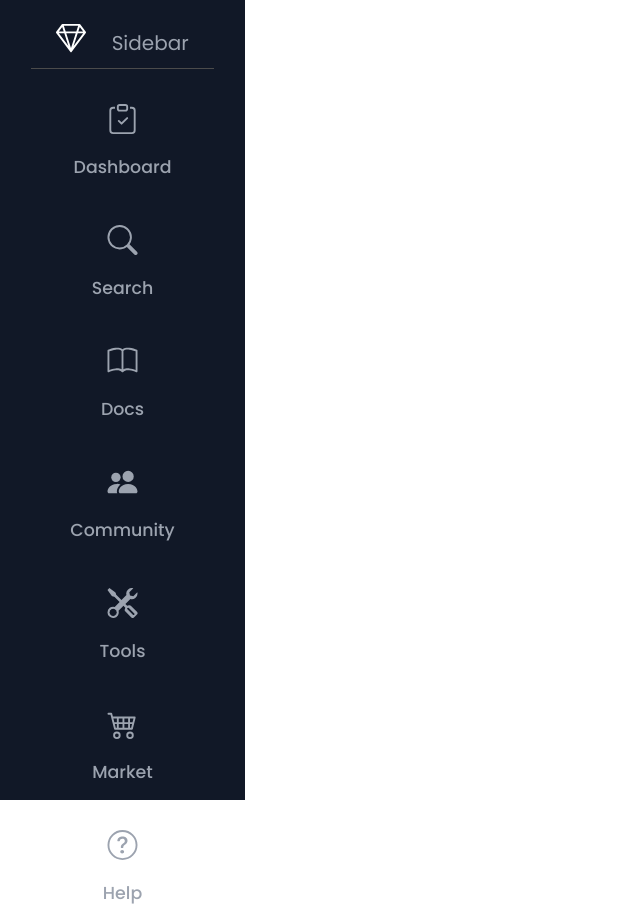
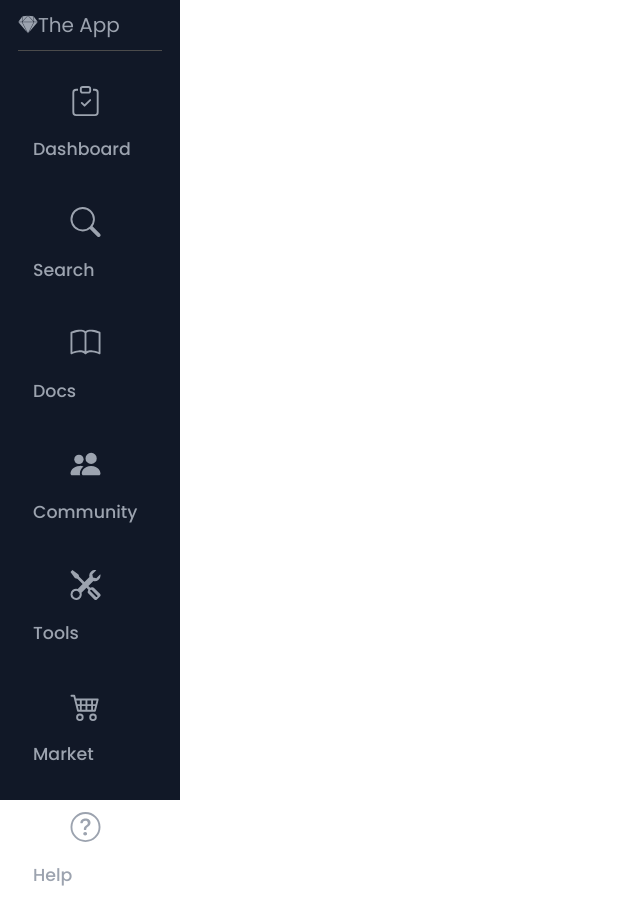
Before and after one commit to d-zucho/sidebar-prac-css-vanJS, a plain HTML site: page index.html in a window 1280 px wide. Shown: the top 924 px of the page, without its empty margins (0-640 px from the left). Drawn offline with Linux system fonts and the light colour scheme.

Commit message:
continue readjusting icons for resizing

```diff
--- a/index.html
+++ b/index.html
@@ -4,25 +4,24 @@
     <meta charset="UTF-8" />
     <meta http-equiv="X-UA-Compatible" content="IE=edge" />
     <meta name="viewport" content="width=device-width, initial-scale=1.0" />
+    <link
+      rel="stylesheet"
+      href="https://cdnjs.cloudflare.com/ajax/libs/font-awesome/5.15.2/css/all.min.css"
+      integrity="sha512-HK5fgLBL+xu6dm/Ii3z4xhlSUyZgTT9tuc/hSrtw6uzJOvgRr2a9jyxxT1ely+B+xFAmJKVSTbpM/CuL7qxO8w=="
+      crossorigin="anonymous"
+    />
+    <link
+      href="https://fonts.googleapis.com/css2?family=Poppins:wght@300;400;500;600;700&family=Roboto:wght@300;400;500;700&display=swap"
+      rel="stylesheet"
+    />
     <link rel="stylesheet" href="./style.css" />
     <title>Responsive Side Bar</title>
   </head>
   <body>
     <div class="sidebar">
       <div class="sidebar-top">
-        <svg
-          class="app-logo"
-          xmlns="http://www.w3.org/2000/svg"
-          width="1.5rem"
-          height="1.5rem"
-          viewBox="0 0 16 16"
-          fill="#fff"
-        >
-          <path
-            d="M3.1.7a.5.5 0 0 1 .4-.2h9a.5.5 0 0 1 .4.2l2.976 3.974c.149.185.156.45.01.644L8.4 15.3a.5.5 0 0 1-.8 0L.1 5.3a.5.5 0 0 1 0-.6l3-4zm11.386 3.785l-1.806-2.41l-.776 2.413l2.582-.003zm-3.633.004l.961-2.989H4.186l.963 2.995l5.704-.006zM5.47 5.495L8 13.366l2.532-7.876l-5.062.005zm-1.371-.999l-.78-2.422l-1.818 2.425l2.598-.003zM1.499 5.5l5.113 6.817l-2.192-6.82L1.5 5.5zm7.889 6.817l5.123-6.83l-2.928.002l-2.195 6.828z"
-          />
-        </svg>
-        <span class="list-item-text" class="sidebar-title">Sidebar</span>
+        <i class="logo fab fa-sketch"></i>
+        <span class="brand">The App</span>
       </div>
       <div class="sidebar-center">
         <ul class="list">
@@ -166,5 +165,8 @@
         <div class="color-box light"></div>
       </div>
     </div>
+
+    <script src="./tester.js"></script>
+    <script src="./tester2.js"></script>
   </body>
 </html>
--- a/style.css
+++ b/style.css
@@ -24,45 +24,49 @@ body {
 }
 
 .sidebar {
-  /* width: 240px; */
-  max-width: 245px;
-  width: 25vw;
-  min-width: 50px;
-
+  width: 180px;
   height: 100vh;
   background-color: #111827;
   color: #9ca3af;
   display: flex;
+  flex-direction: column;
   align-items: center;
-  flex-direction: column;
-  padding: 8px;
 }
 
-.sidebar-top {
+/* .sidebar-top {
   display: flex;
   justify-content: space-evenly;
+} */
+
+.sidebar-top,
+.sidebar-center,
+.sidebar-bottom {
+  display: flex;
+  align-items: center;
+  width: 80%;
+  border-bottom: 1px solid #4b4b4b;
+  padding: 10px 0;
+  margin-bottom: 10px;
 }
 
-.sidebar-top,
-.sidebar-bottom,
-.sidebar-center {
-  width: 80%;
-  padding: 10px 0;
-  margin-bottom: 10px;
-  display: flex;
-  align-items: center;
-  border-bottom: 1px solid #4b4b4b;
-}
-
-.sidebar-center {
+/* .sidebar-center {
   margin: 0 auto;
   display: block;
   text-align: center;
+} */
+.sdebar-center {
+  padding: 0;
 }
-.sidebar-bottom {
+
+/* .sidebar-bottom {
   border: none;
   display: flex;
   justify-content: space-evenly;
+} */
+
+.sidebar-bottom {
+  justify-content: center;
+  border: none;
 }
 
 .list {
```
